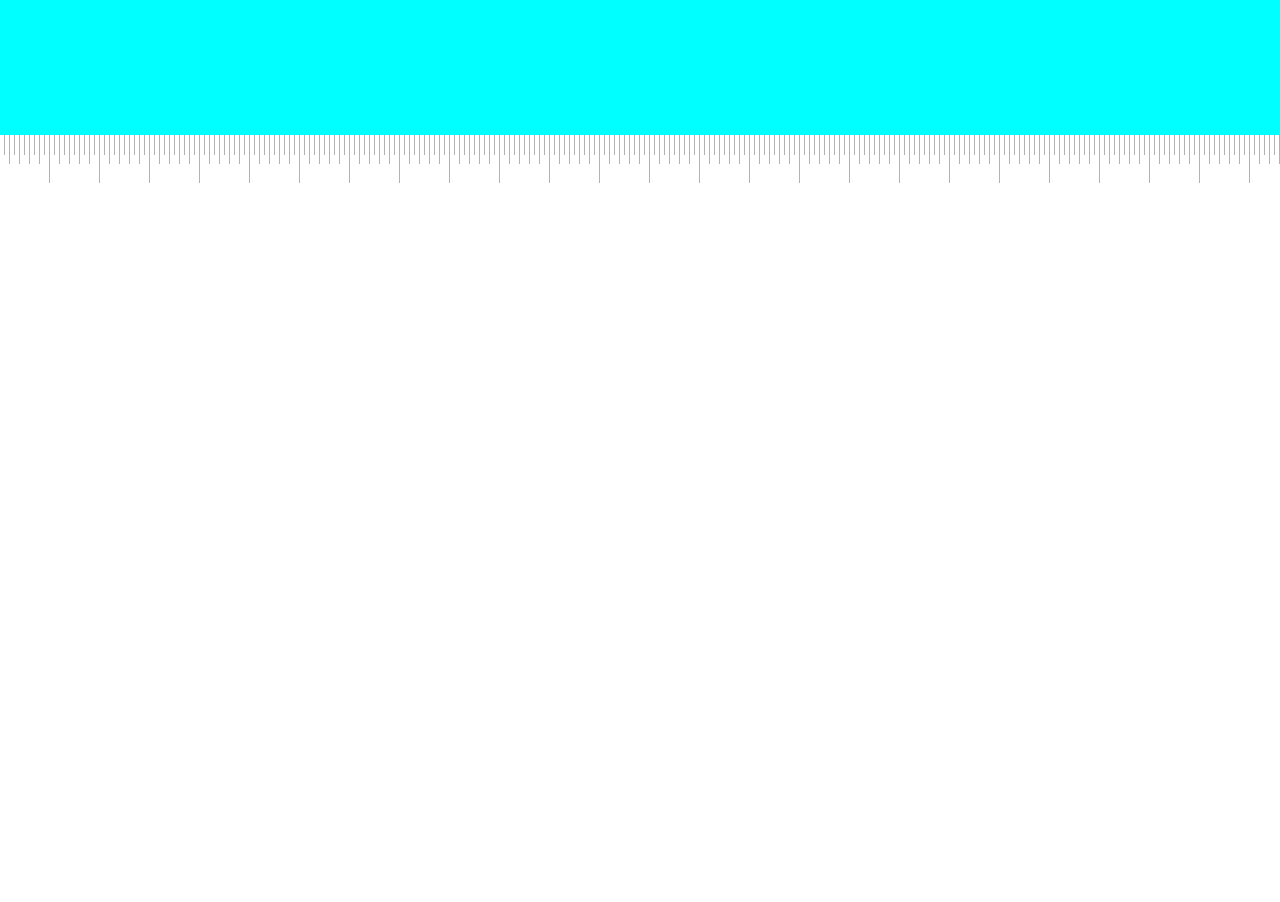
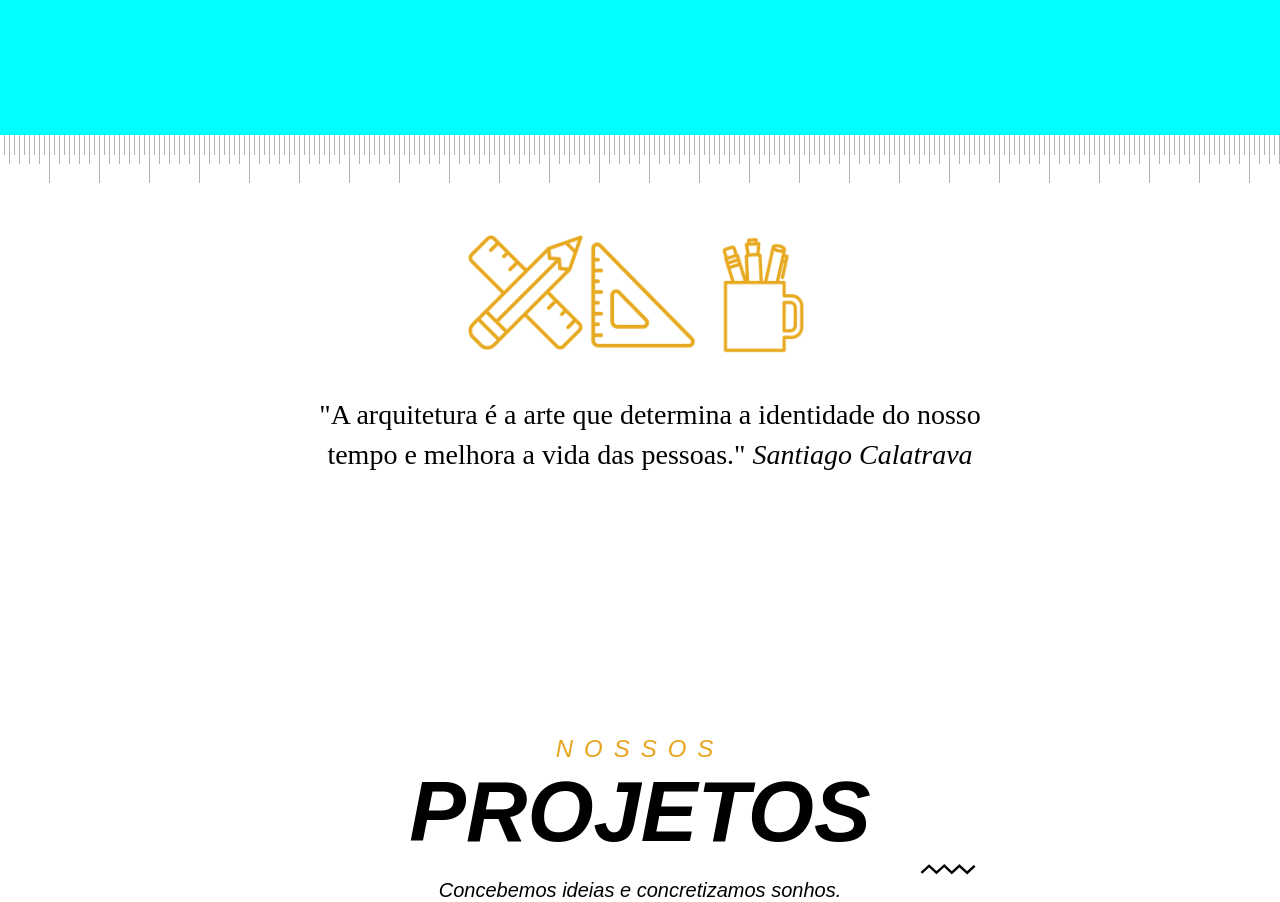
Before and after one commit to larizacanini/senai, a plain HTML site: page ex4/index.html in a window 1280 px wide. Shown: the part 600-1502 px from the top of the page. Before the commit the page ends 1235 px from the top, so only its background shows below. Drawn offline with Linux system fonts and the light colour scheme.

Commit message:
09/09/2006

```diff
--- a/ex4/css/style.css
+++ b/ex4/css/style.css
@@ -67,12 +67,78 @@ nav #menu_principal{
     color: #e7a520;
     transition: 1s;
 }
-section{
+.nome{
     background-image: url(../img/divider-dark.png);
     width: 100%;
     height: 500px;
     background-repeat: repeat-x;
+    padding-top: 100px;
 }
+    .icons{
+
+    height: 120px;
+    width: 345px;
+    margin: 0 auto;
+    }
+    .icons{
+        display: flex;
+        flex-direction: row;
+    }
+    .icons .icon img{
+        width: 115px;
+    }
+    .txt{
+
+    height: 100px;
+    width: 100%;
+    }
+
+    .txt h6{
+        font-size: 28px;
+        font-weight: 300;
+        width: 80%;
+        display: inline-block;
+        line-height: 40px;
+        font-family: 'Roboto Slab', serif; /*MUDAR A FONTE DO GOOGLE FONTES*/
+        color: black;
+        text-align: center;
+        margin: 0;
+        margin-left: 95px;
+        margin-top: 40px;
+
+    }
+    .txt{
+        width: 850px;
+        margin: 0 auto;
+    }
+    .trabalhos h4{ /*texto "nossos"*/
+        font-size: 24px; /*24, 85, 20*/ /*tamanho da fonte*/
+        font-weight: 300;
+        font-family: Montesserrat, sans-serif;
+        text-align: center; /*alinhar no centro*/
+        margin: 0;
+        color: #e7a520;
+        letter-spacing: 11px;
+    }
+    .trabalhos h1{ /*texto "projetos"*/
+        font-size: 85px; /*tamanho da fonte*/
+        font-weight: 700;
+        font-family: Montesserrat, sans-serif;
+        text-align: center; /*alinhar no centro*/
+        margin: 0;
+    }
+    .trabalhos img{ /*foto da ondinha preta em baixo do titulo*/
+        margin: 0;
+        margin-left: 920px;
+
+    }
+    .trabalhos h5{ /*texto "Concebemos ideias e concretizamos sonhos."*/
+        font-size: 20px; /*tamanho da fonte*/
+        font-weight: 250;
+        font-family: Montesserrat, sans-serif;
+        text-align: center; /*alinhar no centro*/
+        margin: 0;
+    }
 /*----------------------------------------TRABALHOS----------------------------------------*/
 #TRABALHOS{
     background-color: blue;
--- a/ex4/index.html
+++ b/ex4/index.html
@@ -51,8 +51,35 @@
         </div>
         </nav>
         </header>
-        <section>
+        <section class="nome">
+            <div class="icons">
+                <div class="icon">
+                    <img src="img/pencil-and-ruler.png">
+                </div>
+                <div class="icon"></div>
+                <img src="img/square.png">
+                <div class="icon"></div>
+                <img src="img/pens-in-cup.png">
 
+            </div>
+            <div class="txt">
+                <h6>
+                    "A arquitetura é a arte que determina a identidade do nosso tempo e melhora a vida das pessoas." <i>Santiago Calatrava</i>
+                </h6>
+
+            </div>
+        </section>
+            <section class="trabalhos"> <!--sessão nova-->
+                <h4>
+                    <i>NOSSOS</i> <!--texto do título menor-->
+                </h4>
+                <h1>
+                    <i>PROJETOS</i> <!--texto do título maior-->
+                </h1>
+                <img src="img/black-wave.png"> <!--imagem da onda preta-->
+                <h5>
+                    <i>Concebemos ideias e concretizamos sonhos.</i> <!--texto-->
+                </h5>
         </section>
     </body>
 </html>
```
Also changed, not shown: ex4/img/pencil-and-ruler.png (added), ex4/img/pens-in-cup.png (added), ex4/img/square.png (added).
